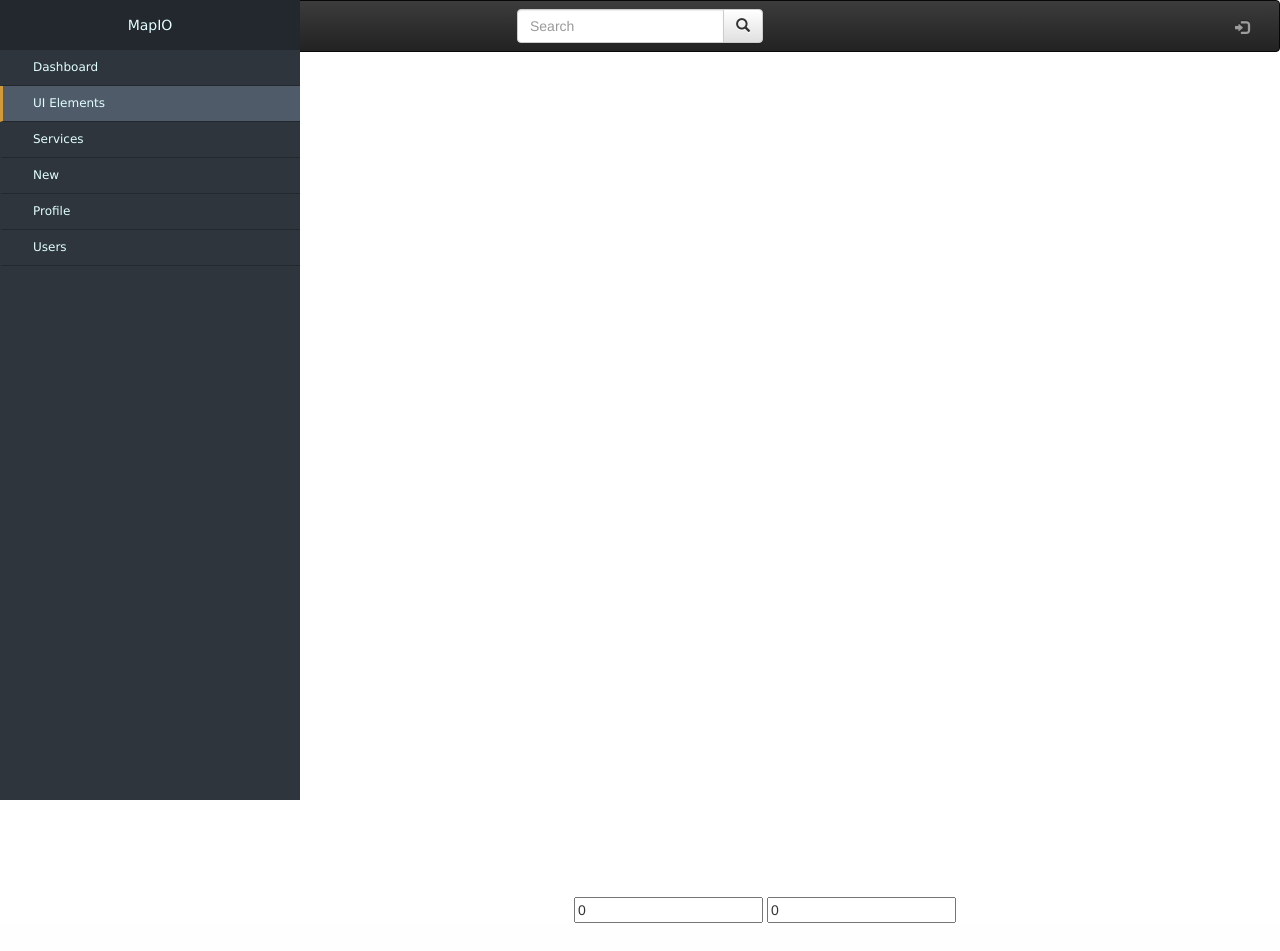
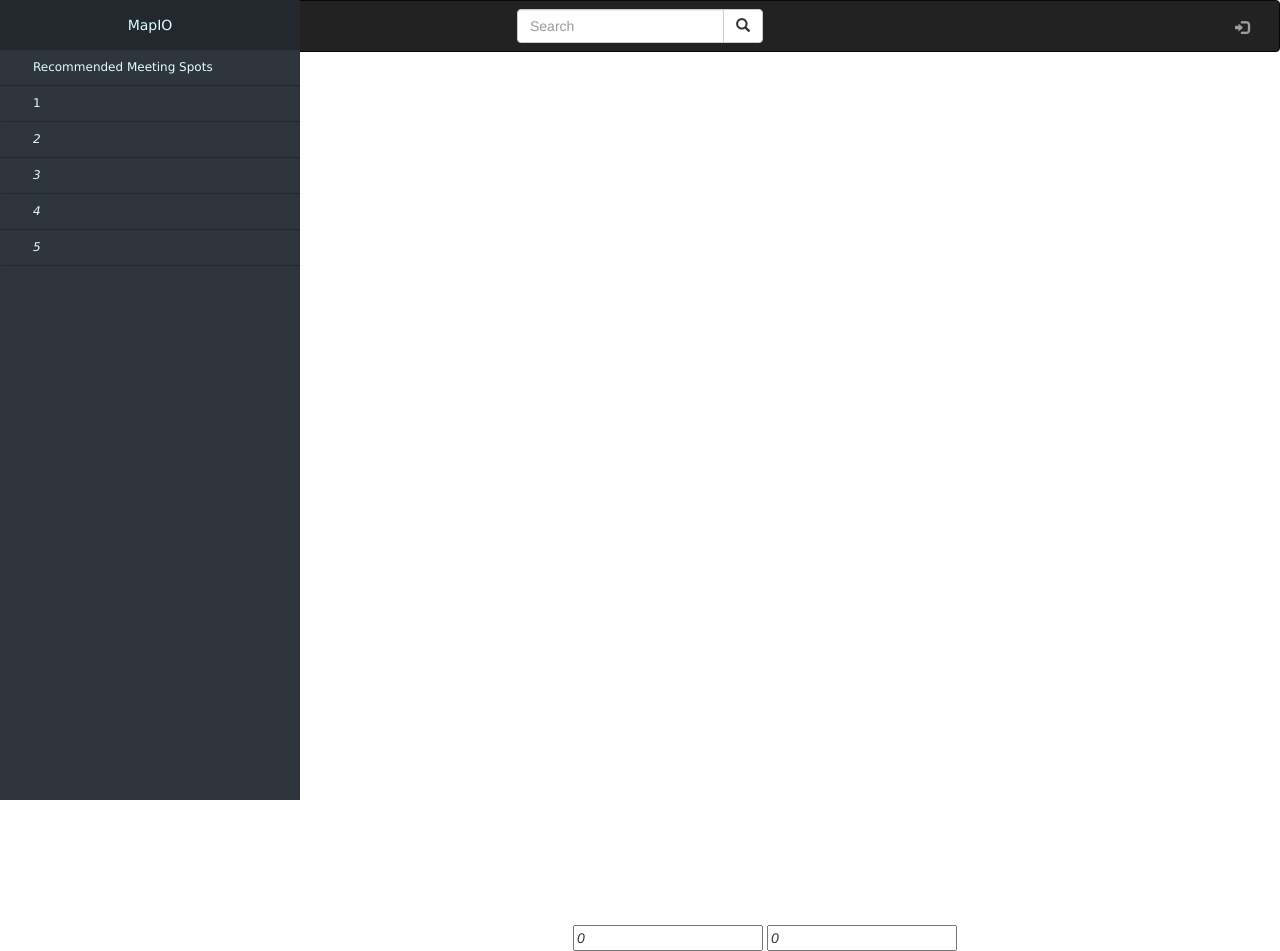
Before and after one commit to dgisser/mapio, a Flask app: template templates/home.html in a window 1280 px wide. Before the commit the page ends 923 px from the top, so only its background shows below. Run offline with Flask 2, Linux system fonts and the light colour scheme; the template is opened without the code that fills it, so the values that code supplies are empty; some libraries are stand-ins or nearby versions.

Commit message:
Changes to findCenter

```diff
--- a/app.py
+++ b/app.py
@@ -56,8 +56,6 @@ def hello():
 	if request.method=='POST':
 		cLat=float(request.form['lat'])
 		cLon=float(request.form['lon'])
-		user.lat=cLat
-		user.lon=cLon
 		newl=[]
 		newl.append(cLat)
 		newl.append(cLon)
@@ -88,6 +86,7 @@ def yelpSearch(ll, term):
 
 	businesses=busDict.get('businesses')
 	businessList=[]
+	print(businesses)
 	for i in businesses:
 		url=i['url']
 		name=i['name']
--- a/static/home.css
+++ b/static/home.css
@@ -1,10 +1,6 @@
 #locationForm{
     text-align: center;
-    margin: 2% 5% 0 25%;
-}
-.submit{float:right;}
-.navbar-form{
-	display:inline-block;
+    margin: 1% 5% 0 25%;
 }
 .navbar-center{
 	position: absolute;
@@ -14,22 +10,12 @@
     text-align: center;
     margin: auto;
 }
-body{
-	padding-top: 0;
-	margin-top: 0;
-}
-.locationForm{
-    padding-top: 5px;
-    margin: 5px;
-    text-align: right;
-}
 #googleMap{
     padding: 0 0 0 0;
-	margin:  0 5% 0 17%;
-	width:82.5%;
-	height:800px;
-}
-.nav-side-menu {
+    margin:  0 5% 0 17%;
+    width:82.5%;
+    height:840px;
+}.nav-side-menu {
   overflow: auto;
   font-family: verdana;
   font-size: 12px;
@@ -58,7 +44,6 @@ body{
   margin: 0px;
   line-height: 35px;
   cursor: pointer;
-  /*
     .collapsed{
        .arrow:before{
                  font-family: FontAwesome;
@@ -70,7 +55,7 @@ body{
                  float:right;
             }
      }
-*/
+
 }
 .nav-side-menu ul :not(collapsed) .arrow:before,
 .nav-side-menu li :not(collapsed) .arrow:before {
--- a/templates/home.html
+++ b/templates/home.html
@@ -2,7 +2,7 @@
 <html>
 <head>
 <script src="http://maps.googleapis.com/maps/api/js"></script>
-
+<script src="https://maxcdn.bootstrapcdn.com/bootstrap/3.3.5/js/bootstrap.min.js"></script>
 <script src="//ajax.googleapis.com/ajax/libs/jquery/1.9.1/jquery.min.js"></script>
 <script>window.jQuery || document.write('<script src="{{
   url_for('static', filename='jquery.js') }}">\x3C/script>')</script>
@@ -44,6 +44,14 @@ function initialize() {
   });
   }
 
+  for(var i=0;(i<dest.businesses.length && i<5);i++){
+    cBus=dest.businesses[i]
+    var j=i+1;
+    var pos="R"+j;
+    var x=document.getElementById(pos);
+    x.innerHTML="<a href=cBus['url']>"+cBus['name']+"</a> </br>";
+  }
+
   pinColor="0000FF"
   pinImage = new google.maps.MarkerImage("http://chart.apis.google.com/chart?chst=d_map_pin_letter&chld=%E2%80%A2|" + pinColor,
         new google.maps.Size(21, 34),
@@ -76,8 +84,8 @@ google.maps.event.addDomListener(window, 'load', initialize);
 </script>
 
 <div class=page>
+
 <link rel="stylesheet" href="https://maxcdn.bootstrapcdn.com/bootstrap/3.3.5/css/bootstrap.min.css">
-<link rel="stylesheet" href="https://maxcdn.bootstrapcdn.com/bootstrap/3.3.5/css/bootstrap-theme.min.css">
 <link rel="stylesheet" href="{{ url_for('static',filename='home.css') }}">
 
 <nav class="navbar navbar-inverse">
@@ -124,56 +132,41 @@ google.maps.event.addDomListener(window, 'load', initialize);
             <ul id="menu-content" class="menu-content collapse out">
                 <li>
                   <a href="#">
-                  <i class="fa fa-dashboard fa-lg"></i> Dashboard
+                  <i class="fa fa-dashboard fa-lg"></i> Recommended Meeting Spots
                   </a>
                 </li>
-
-                <li  data-toggle="collapse" data-target="#products" class="collapsed active">
-                  <a href="#"><i class="fa fa-gift fa-lg"></i> UI Elements <span class="arrow"></span></a>
-                </li>
-                <ul class="sub-menu collapse" id="products">
-                    <li class="active"><a href="#">CSS3 Animation</a></li>
-                    <li><a href="#">General</a></li>
-                    <li><a href="#">Buttons</a></li>
-                    <li><a href="#">Tabs & Accordions</a></li>
-                    <li><a href="#">Typography</a></li>
-                    <li><a href="#">FontAwesome</a></li>
-                    <li><a href="#">Slider</a></li>
-                    <li><a href="#">Panels</a></li>
-                    <li><a href="#">Widgets</a></li>
-                    <li><a href="#">Bootstrap Model</a></li>
-                </ul>
-
-
-                <li data-toggle="collapse" data-target="#service" class="collapsed">
-                  <a href="#"><i class="fa fa-globe fa-lg"></i> Services <span class="arrow"></span></a>
-                </li>
-                <ul class="sub-menu collapse" id="service">
-                  <li>New Service 1</li>
-                  <li>New Service 2</li>
-                  <li>New Service 3</li>
-                </ul>
-
-
-                <li data-toggle="collapse" data-target="#new" class="collapsed">
-                  <a href="#"><i class="fa fa-car fa-lg"></i> New <span class="arrow"></span></a>
-                </li>
-                <ul class="sub-menu collapse" id="new">
-                  <li>New New 1</li>
-                  <li>New New 2</li>
-                  <li>New New 3</li>
-                </ul>
-
-
                  <li>
                   <a href="#">
-                  <i class="fa fa-user fa-lg"></i> Profile
+                  <i class="fa fa-user fa-lg"></i> 1
+                  <i id="R1"/>
                   </a>
                   </li>
 
                  <li>
                   <a href="#">
-                  <i class="fa fa-users fa-lg"></i> Users
+                  <i class="fa fa-users fa-lg"></i> 2
+                  <i id="R2"/>
+                  </a>
+                </li>
+
+                 <li>
+                  <a href="#">
+                  <i class="fa fa-users fa-lg"></i> 3
+                  <i id="R3"/>
+                  </a>
+                </li>
+
+                 <li>
+                  <a href="#">
+                  <i class="fa fa-users fa-lg"></i> 4
+                  <i id="R4"/>
+                  </a>
+                </li>
+
+                 <li>
+                  <a href="#">
+                  <i class="fa fa-users fa-lg"></i> 5
+                  <i id="R5"/>
                   </a>
                 </li>
             </ul>
```
